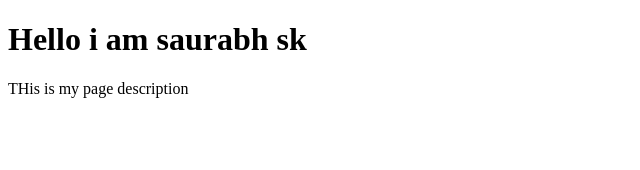
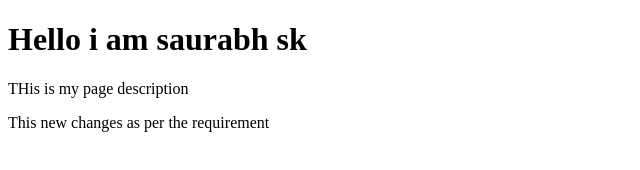
Before and after one commit to saurabhkuhikar/myphpweb, a plain HTML site: page index.html in a window 1280 px wide. Shown: the whole page, without its empty margins (0-640 px from the left). Drawn offline with Linux system fonts and the light colour scheme.

Commit message:
new changes

```diff
--- a/index.html
+++ b/index.html
@@ -8,5 +8,6 @@
 <body>
     <h1>Hello i am saurabh sk</h1>
     <p>THis is my page description</p>
+    <p>This new changes as per the requirement</p>
 </body>
 </html>
```
